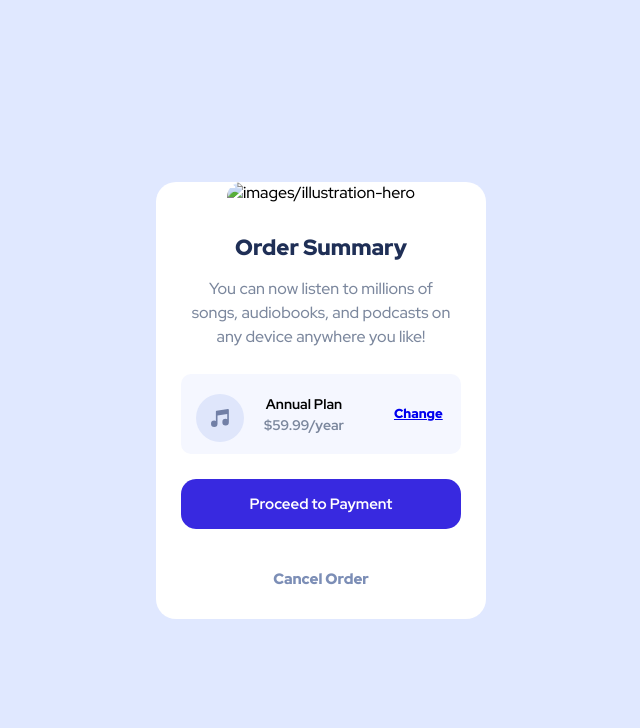
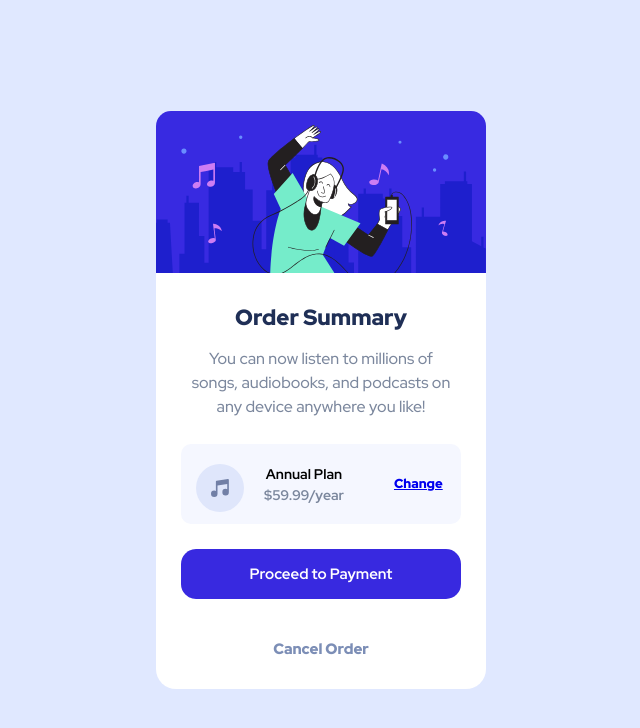
Before and after one commit to CelsoTavares/order-summary-card, a plain HTML site: page index.html in a window 1280 px wide. Shown: the whole page, without its empty margins (319-959 px from the left). Drawn offline with Linux system fonts and the light colour scheme.

Commit message:
Update index.html

```diff
--- a/index.html
+++ b/index.html
@@ -12,7 +12,7 @@
 </head>
 <body>
   <main class="container">
-      <img class="hero" src="illustration-hero.svg" alt="images/illustration-hero">
+      <img class="hero" src="images/illustration-hero.svg" alt="illustration-hero">
       <h1>Order Summary</h1>
       <p class="texto1">You can now listen to millions of songs,
       audiobooks, and podcasts on any device anywhere you like!</p>
```
